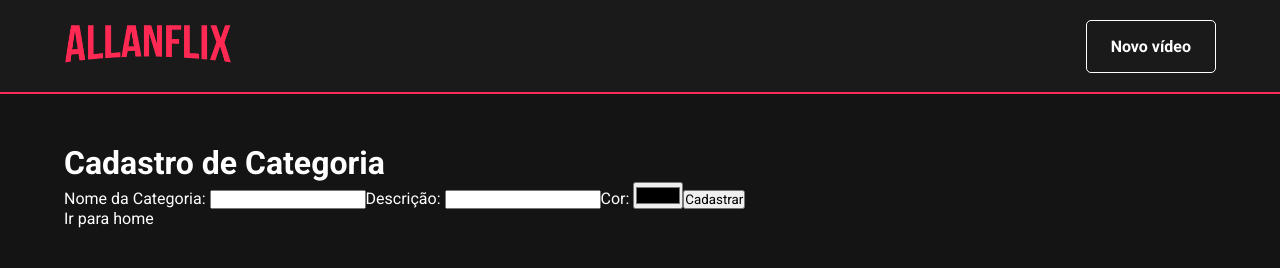
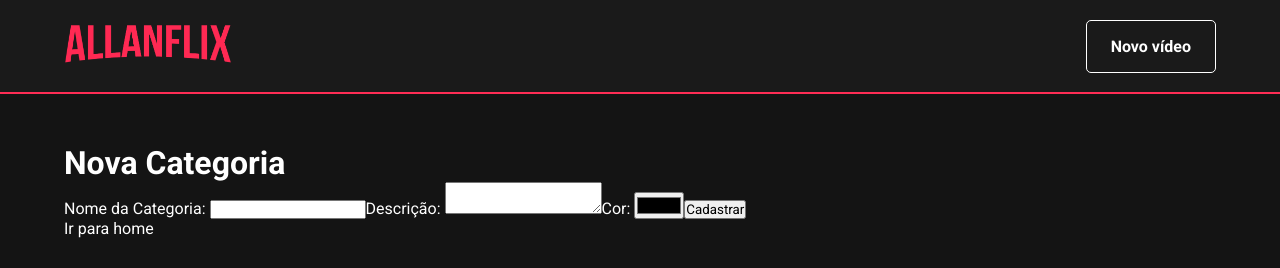
Before and after one commit to GaldinoAllan/allanflix, a React (Create React App) app: page /cadastro/categoria in a window 1280 px wide. Shown: the top 268 px of the page. Built offline with nearby package versions, Linux system fonts and the light colour scheme.

Commit message:
textarea of create category working

```diff
--- a/src/components/Input/index.tsx
+++ b/src/components/Input/index.tsx
@@ -1,12 +1,16 @@
 import React from 'react';
-import { InputText } from './styles';
+import { InputText, TextArea } from './styles';
 
 interface InputProps {
   label: string;
-  onChange?: (event: React.ChangeEvent<HTMLInputElement>) => void;
+  onChange?: (
+    event:
+      | React.ChangeEvent<HTMLInputElement>
+      | React.ChangeEvent<HTMLTextAreaElement>,
+  ) => void;
   value: string;
   name: string;
-  type: 'text' | 'color';
+  type: 'text' | 'color' | 'textarea';
 }
 
 const Input: React.FC<InputProps> = ({
@@ -17,9 +21,13 @@ const Input: React.FC<InputProps> = ({
   value,
 }: InputProps) => {
   return (
-    <label htmlFor="Input">
+    <label htmlFor="textarea">
       <span>{`${label}: `}</span>
-      <InputText name={name} type={type} onChange={onChange} value={value} />
+      {type === 'textarea' ? (
+        <TextArea name={name} onChange={onChange} value={value} />
+      ) : (
+          <InputText name={name} type={type} onChange={onChange} value={value} />
+        )}
     </label>
   );
 };
--- a/src/components/Input/styles.ts
+++ b/src/components/Input/styles.ts
@@ -3,9 +3,17 @@ import styled from 'styled-components';
 interface InputProps {
   hasValue?: boolean;
 }
+
 export const InputText = styled.input<InputProps>`
   &:hover,
   &:focus {
     border-bottom-color: red;
   }
 `;
+
+export const TextArea = styled.textarea<InputProps>`
+  &:hover,
+  &:focus {
+    border-bottom-color: red;
+  }
+`;
--- a/src/pages/CadastroCategoria/index.tsx
+++ b/src/pages/CadastroCategoria/index.tsx
@@ -4,7 +4,7 @@ import { Link } from 'react-router-dom';
 import PageDefault from '../../components/PageDefault';
 import Input from '../../components/Input';
 
-import { Container } from './styles';
+import { Container, Title, Form } from './styles';
 
 interface Categoria {
   nome: string;
@@ -55,8 +55,8 @@ const CadastroCategoria: React.FC = () => {
   return (
     <PageDefault>
       <Container>
-        <h1>Cadastro de Categoria</h1>
-        <form onSubmit={e => handleSubmit(e)}>
+        <Title>Nova Categoria</Title>
+        <Form onSubmit={e => handleSubmit(e)}>
           <Input
             label="Nome da Categoria"
             type="text"
@@ -67,7 +67,7 @@ const CadastroCategoria: React.FC = () => {
 
           <Input
             label="Descrição"
-            type="text"
+            type="textarea"
             name="descricao"
             value={values.descricao}
             onChange={handleChange}
@@ -81,8 +81,8 @@ const CadastroCategoria: React.FC = () => {
             onChange={handleChange}
           />
 
-          <button>Cadastrar</button>
-        </form>
+          <button type="submit">Cadastrar</button>
+        </Form>
 
         <ul>
           {categorias.map(categoria => (
--- a/src/pages/CadastroCategoria/styles.ts
+++ b/src/pages/CadastroCategoria/styles.ts
@@ -7,3 +7,11 @@ export const Container = styled.div`
   padding-left: 5%;
   padding-right: 5%;
 `;
+
+export const Form = styled.form``;
+
+export const Title = styled.h1``;
+
+export const ButtonContainer = styled.div``;
+
+export const Button = styled.button``;
```
Also changed, not shown: .eslintrc.json.
